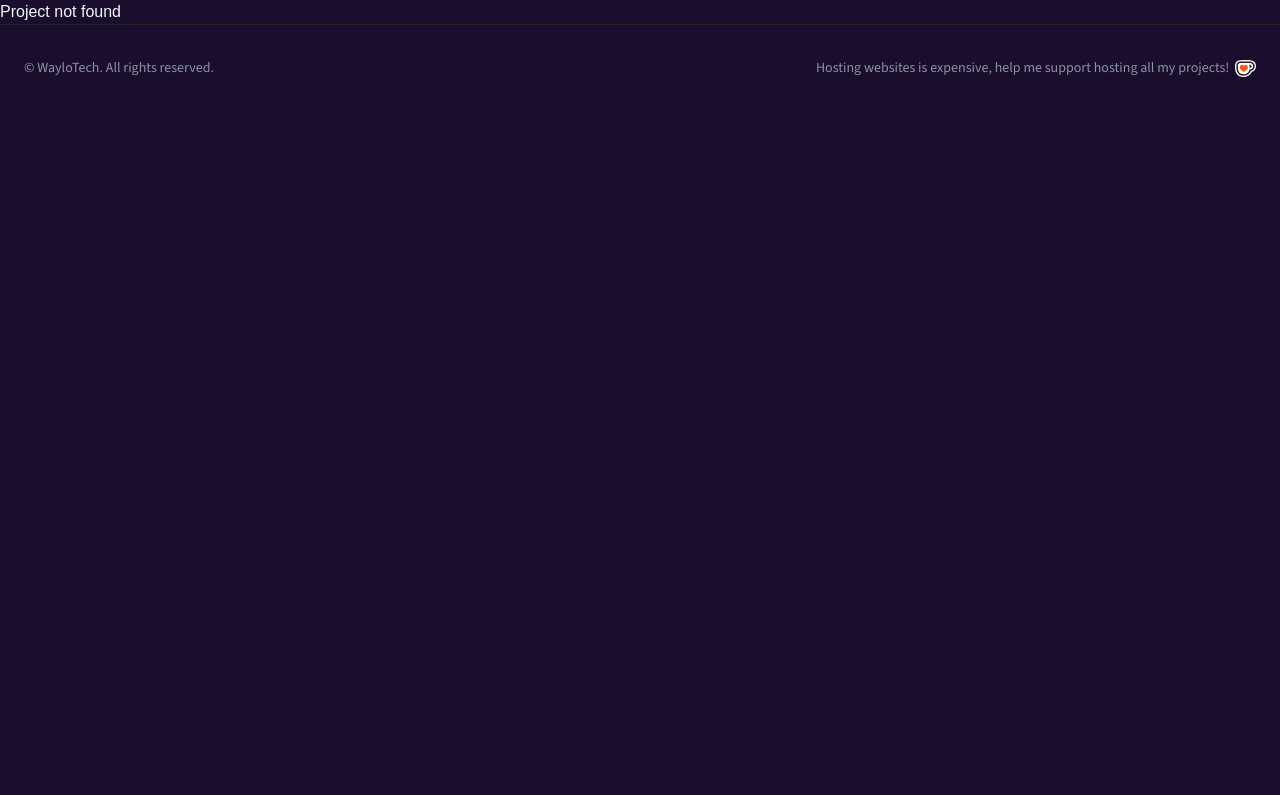
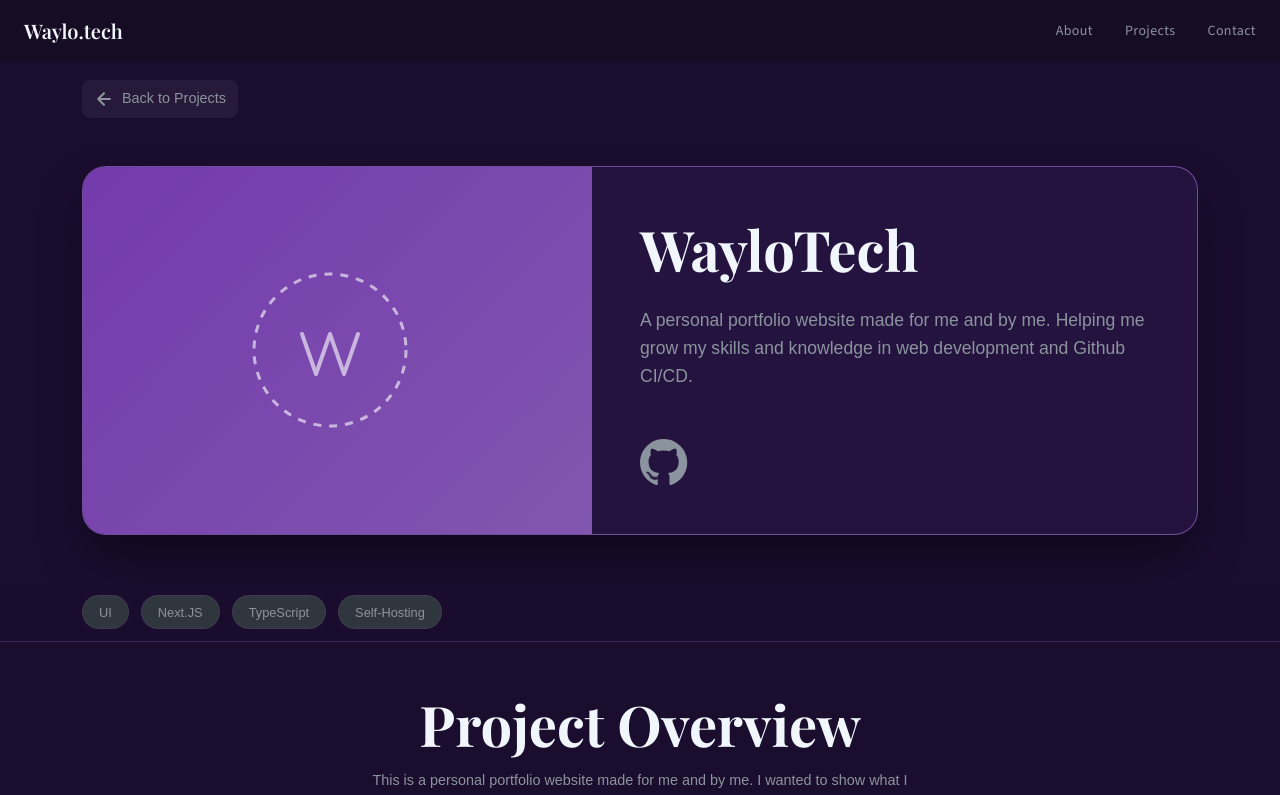
Before and after one commit to Waylo2016/WayloTech, a Next.js app: page /projects/waylotech in a window 1280 px wide. Before the commit this address had no page. Shown: the top 795 px of the page. Built offline with nearby package versions, Linux system fonts and the light colour scheme; a web font is replaced by a local one.

Commit message:
whoopidy scoop

```diff
--- a/src/app/not-found.tsx
+++ b/src/app/not-found.tsx
@@ -30,7 +30,7 @@
                         id="hero-tagline"
                         className={`fs-4 fw-light mb-5 ${s.heroTagline}`}
                     >
-                        The page you're trying to visit is under construction
+                        The page you're trying to visit does NOT exist buddy, please check the URL or try again later.
                     </p>
                     <div className="d-flex justify-content-center gap-3">
                         <Link
--- a/src/app/projects/waylotech/page.tsx
+++ b/src/app/projects/waylotech/page.tsx
@@ -71,7 +71,18 @@
                                     Instead of a relatively easy deployment using azure and github, I now emulate this deployment onto a container that I can access with Github actions.
                                     It is slightly more setup than the azure deployment pipeline, but it works just as good.
                                 </p>
+                                <p className={`${s.paragraph} pt-1`}>
+                                    The deployment pipeline is also partly done in the cloud and partly locally hosted.
+                                    I wanted to try and do the CD locally, as I am becoming quite the self-hosting enthusiast.
+                                    The CI is still done in the cloud, but due to SSH constraints I wanted to host the CD locally, at least.
+                                    This way I can have a bit more control over the deployment process itself and also have a bit more control over the security of said process.
+                                    The CI I would also like to do locally, but first I'd have to do some investments in my local server stack.
+                                </p>
 
+                                <h2 className={`${s.header2} pt-1`} id={"WebsiteDesign"}>Website Design</h2>
+                                <p className={`${s.paragraph} pt-1`}>
+
+                                </p>
                             </div>
                         </div>
                     </div>
--- a/src/data/projects.ts
+++ b/src/data/projects.ts
@@ -31,19 +31,19 @@
         sourceLink: "https://github.com/MishaOpstal/LeafBid",
         demoLink: "https://leafbid.onthelink.nl"
     },
-    // {
-    //     id: 'Waylotech',
-    //     title: 'WayloTech',
-    //     description: 'A personal portfolio website made for me and by me.',
-    //     imagePath: '/WayloTechWhite.svg',
-    //     link: '/projects/waylotech',
-    //     tags: ['UI', 'Next.JS', 'TypeScript'],
-    //     imagePosition: 'left',
-    //     imageCardShiftX: '-0.25rem',
-    //     imageHeaderZoom: '2.5',
-    //     sourceLink: "https://github.com/Waylo2016/WayloTech",
-    //     demoLink: "https://waylo.tech"
-    // }
+    {
+        id: 'Waylotech',
+        title: 'WayloTech',
+        description: 'A personal portfolio website made for me and by me. Helping me grow my skills and knowledge in web development and Github CI/CD.',
+        imagePath: '/WayloTechWhite.svg',
+        link: '/projects/waylotech',
+        tags: ['UI', 'Next.JS', 'TypeScript', 'Self-Hosting'],
+        imagePosition: 'left',
+        imageCardShiftX: '-0.25rem',
+        imageHeaderZoom: '2.5',
+        sourceLink: "https://github.com/Waylo2016/WayloTech",
+        demoLink: "https://waylo.tech"
+    }
 
 
 ];
```
